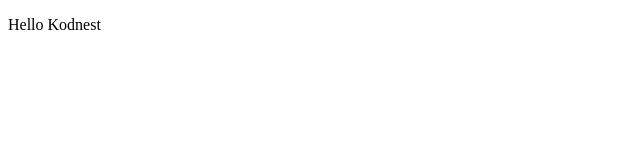
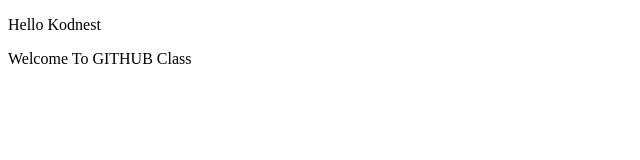
Before and after one commit to chittaranjansahoo1121/praticework, a plain HTML site: page index.html in a window 1280 px wide. Shown: the whole page, without its empty margins (0-640 px from the left). Drawn offline with Linux system fonts and the light colour scheme.

Commit message:
commit 1,added 1 line

```diff
--- a/index.html
+++ b/index.html
@@ -6,6 +6,7 @@
     <title>Document</title>
 </head>
 <body>
-    <p>Hello Kodnest</p>
+    <p>Hello Kodnest </p>
+    <p>Welcome To GITHUB Class</p>
 </body>
 </html>
```
